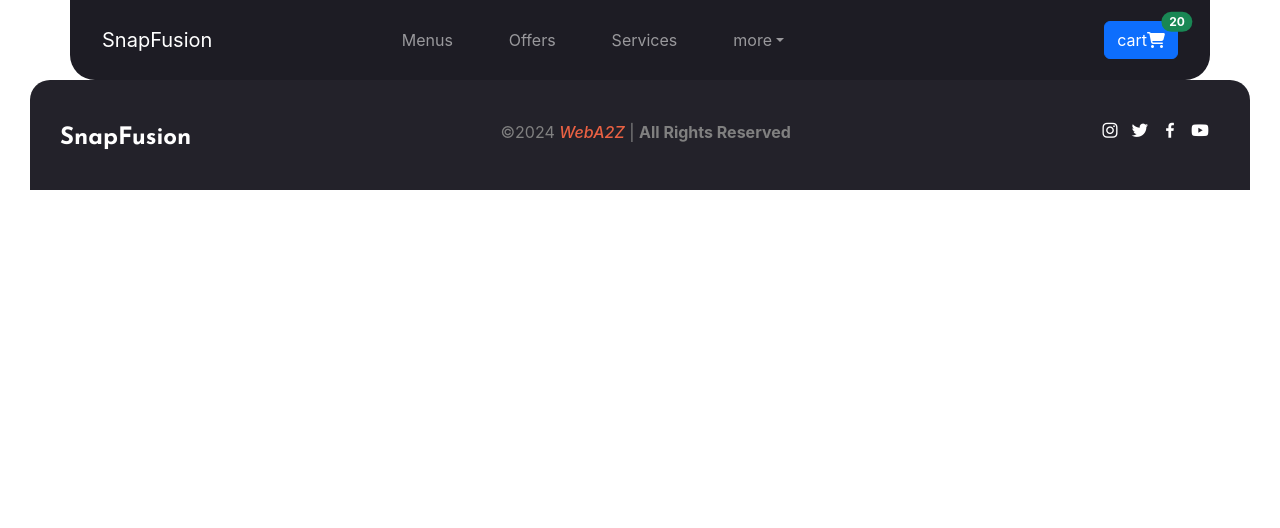
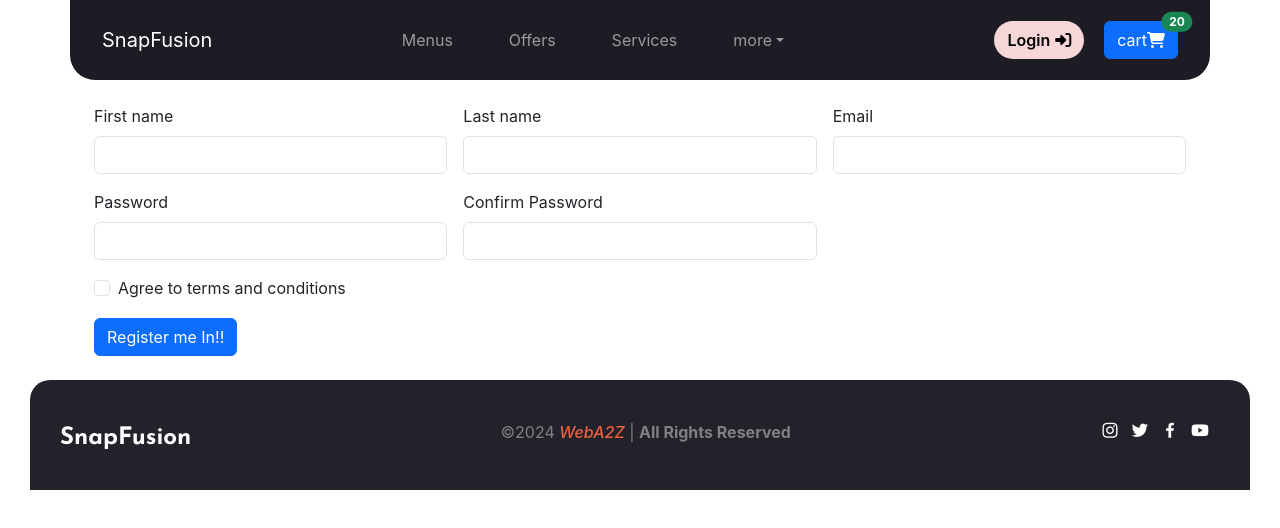
Before and after one commit to rohankarankot/WebA2Z, a React (Create React App) app: page /login in a window 1280 px wide. Shown: the top 528 px of the page. Built offline with nearby package versions, Linux system fonts and the light colour scheme.

Commit message:
added login page and integrated login api

```diff
--- a/src/Routing/index.jsx
+++ b/src/Routing/index.jsx
@@ -3,6 +3,7 @@ import { Route, Routes } from "react-router-dom";
 import ProductDec from "../components/pdp";
 import HomePage from "../pages/home/home.page";
 import OffersPage from "../pages/offers/offers.page";
+import LoginComponent from "../components/login/login.component";
 
 function RootRouting() {
   return (
@@ -11,6 +12,7 @@ function RootRouting() {
         <Route path="/product" Component={ProductDec} />
         <Route path="/" Component={HomePage} />
         <Route path="/offers" Component={OffersPage} />
+        <Route path="/login" Component={LoginComponent} />
       </Routes>
     </div>
   );
--- a/src/components/bodySection/bodySection.component.css
+++ b/src/components/bodySection/bodySection.component.css
@@ -1,4 +1,3 @@
-
 .wrapper {
   padding: 10px;
   display: flex;
@@ -34,7 +33,7 @@
   cursor: pointer;
 }
 
-  .card:hover{
+.card:hover {
   transform: scale(1.03);
 
 }
@@ -59,7 +58,6 @@
 }
 
 .btn-link:hover {
-    text-decoration: underline;
   color: black;
   background-color: #F6D6D6;
 
--- /dev/null
+++ b/src/components/login/login.component.jsx
@@ -0,0 +1,92 @@
+import axios from 'axios';
+import React, { useState } from 'react'
+
+function LoginComponent() {
+    const [firstName, setFirstName] = useState("")
+    const [lastName, setLastName] = useState("")
+    const [email, setEmail] = useState("")
+    const [password, setPassword] = useState("")
+    const [cPassword, setCPassword] = useState("")
+
+
+    const handleSubmit = (e) => {
+        e.preventDefault()
+
+        let config = {
+            method: 'post',
+            maxBodyLength: Infinity,
+            url: 'https://globalsoo.onrender.com/auth/register',
+
+            data: {
+                firstName, lastName, email, password, registeredAt: "DRIFT"
+            }
+        };
+        axios.request(config)
+            .then((response) => {
+                console.log(JSON.stringify(response.data));
+            })
+            .catch((error) => {
+                console.error(error);
+            });
+    }
+    return (
+        <div className='container p-4'>
+
+            <form className="row g-3 needs-validation" onSubmit={handleSubmit}>
+                <div className="col-md-4">
+                    <label for="validationCustom01" className="form-label">First name</label>
+                    <input onChange={(e) => setFirstName(e.target.value)} type="text" className="form-control" id="validationCustom01" value={firstName} />
+                    <div className="valid-feedback">
+                        Looks good!
+                    </div>
+                </div>
+                <div className="col-md-4">
+                    <label for="validationCustom02" className="form-label">Last name</label>
+                    <input onChange={(e) => setLastName(e.target.value)} type="text" className="form-control" id="validationCustom02" value={lastName} />
+                    <div className="valid-feedback">
+                        Looks good!
+                    </div>
+                </div>
+                <div className="col-md-4">
+                    <label for="validationCustom02" className="form-label">Email</label>
+                    <input onChange={(e) => setEmail(e.target.value)} type="email" className="form-control" id="validationCustom02" value={email} />
+                    <div className="valid-feedback">
+                        Looks good!
+                    </div>
+                </div>
+
+                <div className="col-md-4">
+                    <label for="validationCustom02" className="form-label">Password</label>
+                    <input onChange={(e) => setPassword(e.target.value)} type="password" className="form-control" id="validationCustom02" value={password} />
+                    <div className="valid-feedback">
+                        Looks good!
+                    </div>
+                </div>
+                <div className="col-md-4">
+                    <label for="validationCustom02" className="form-label">Confirm Password</label>
+                    <input onChange={(e) => setCPassword(e.target.value)} type="password" className="form-control" id="validationCustom02" value={cPassword} />
+                    <div className="valid-feedback">
+                        Looks good!
+                    </div>
+                </div>
+
+                <div className="col-12">
+                    <div className="form-check">
+                        <input className="form-check-input" type="checkbox" value="" id="invalidCheck" />
+                        <label className="form-check-label" for="invalidCheck">
+                            Agree to terms and conditions
+                        </label>
+                        <div className="invalid-feedback">
+                            You must agree before submitting.
+                        </div>
+                    </div>
+                </div>
+                <div className="col-12">
+                    <button className="btn btn-primary" type="submit">Register me In!!</button>
+                </div>
+            </form>
+        </div>
+    )
+}
+
+export default LoginComponent
--- a/src/components/navbar/navbar.component.jsx
+++ b/src/components/navbar/navbar.component.jsx
@@ -87,6 +87,14 @@ function NavbarComponent() {
                 );
               })}
             </ul>
+           <Link to={"/login"} >
+           <button type="button" class="btn btn-link" style={{marginRight:"20px"}}>
+              Login
+              <i class="fa-solid fa-right-to-bracket"style={{marginLeft:"5px"}} ></i>
+
+            </button>
+
+           </Link>
             <button type="button" class="btn btn-primary position-relative">
               cart
               <i class="fa-solid fa-cart-shopping"></i>
```
Lines whose indentation alone changed are shown as unchanged.
